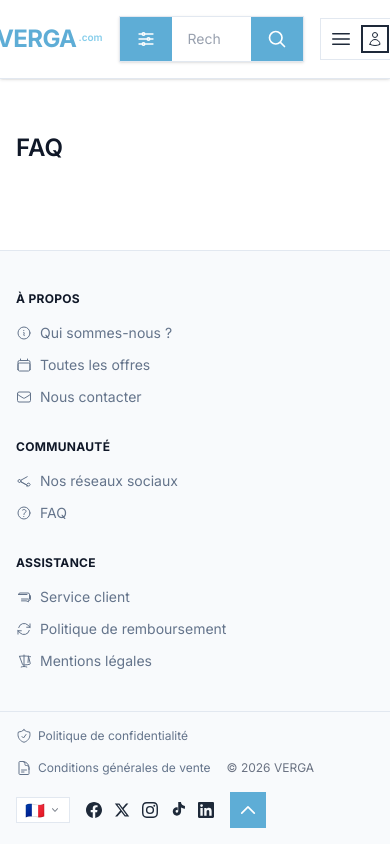
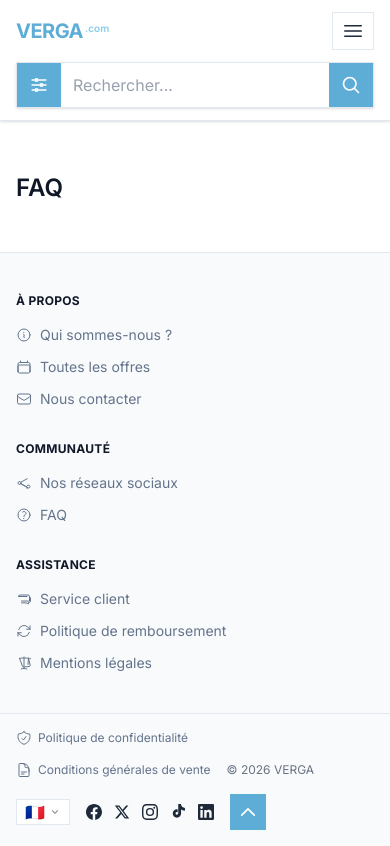
Before and after one commit to therrranceOLEMBE/VERGA, an Angular app: page /faq in a window 390 px wide. Built offline with nearby package versions, Linux system fonts and the light colour scheme.

Commit message:
amelioration du responsive

```diff
--- /dev/null
+++ b/src/app/components/header/header.css
@@ -0,0 +1,20 @@
+.site-header-search-input {
+  -webkit-appearance: none;
+  appearance: none;
+}
+
+.site-header-search-input::-webkit-search-cancel-button {
+  -webkit-appearance: none;
+}
+
+/* iOS : texte de saisie toujours visible */
+.site-header-search-input {
+  color: #111827;
+  caret-color: var(--color-verga-primary, #5eadd6);
+}
+
+@media (max-width: 767px) {
+  .site-header-logo {
+    min-width: 0;
+  }
+}
--- a/src/app/components/header/header.html
+++ b/src/app/components/header/header.html
@@ -1,43 +1,15 @@
-<header class="fixed top-0 left-0 right-0 z-50 bg-white font-sans shadow-sm">
+<header class="site-header fixed top-0 left-0 right-0 z-50 bg-white font-sans shadow-sm">
  <div class="border-b border-verga-border bg-white">
  <div
- class="mx-auto flex max-w-[1400px] flex-wrap items-center gap-4 py-4 pl-1 pr-0 sm:pl-2 sm:pr-0 lg:gap-6 lg:pl-3 lg:pr-1"
+ class="site-header-inner mx-auto flex max-w-[1400px] flex-col gap-3 px-4 py-3 md:flex-row md:flex-wrap md:items-center md:gap-4 md:py-4 lg:gap-6"
  >
- <a routerLink="/accueil" class="-ml-2 shrink-0 leading-none sm:-ml-4 lg:-ml-6">
- <span class="text-2xl font-bold tracking-tight text-verga-primary sm:text-3xl">VERGA</span>
- <span class="ml-0.5 align-super text-[10px] font-semibold text-verga-primary-light">.com</span>
+ <div class="flex items-center justify-between gap-3 md:contents">
+ <a routerLink="/accueil" class="site-header-logo shrink-0 leading-none">
+ <span class="text-xl font-bold tracking-tight text-verga-primary sm:text-2xl md:text-3xl">VERGA</span>
+ <span class="ml-0.5 align-super text-[10px] font-semibold text-verga-primary-light sm:text-xs">.com</span>
  </a>
 
- <div class="flex min-w-0 flex-1 items-center justify-center">
- <div class="flex w-full max-w-2xl overflow-hidden border border-verga-border bg-white shadow-sm">
- <button
- type="button"
- class="flex shrink-0 items-center justify-center bg-verga-primary px-4 py-3 text-white hover:bg-verga-primary-dark"
- [attr.aria-label]="'aria.filters' | translate"
- (click)="openFilters($event)"
- >
- <svg xmlns="http://www.w3.org/2000/svg" fill="none" viewBox="0 0 24 24" stroke-width="2" stroke="currentColor" class="h-5 w-5">
- <path stroke-linecap="round" stroke-linejoin="round" d="M10.5 6h9.75M10.5 6a1.5 1.5 0 1 1-3 0m3 0a1.5 1.5 0 1 0-3 0M3.75 6H7.5m3 12h9.75m-9.75 0a1.5 1.5 0 0 1-3 0m3 0a1.5 1.5 0 0 0-3 0m-3.75 0H7.5m9-6h3.75m-3.75 0a1.5 1.5 0 0 1-3 0m3 0a1.5 1.5 0 0 0-3 0m-9.75 0h9.75" />
- </svg>
- </button>
- <input
- type="search"
- [placeholder]="'header.searchPlaceholder' | translate"
- class="min-w-0 flex-1 border-0 px-4 py-3 text-sm text-gray-900 outline-none placeholder:text-gray-400"
- />
- <button
- type="button"
- class="flex shrink-0 items-center justify-center bg-verga-primary px-4 py-3 text-white hover:bg-verga-primary-dark"
- [attr.aria-label]="'aria.search' | translate"
- >
- <svg xmlns="http://www.w3.org/2000/svg" fill="none" viewBox="0 0 24 24" stroke-width="2" stroke="currentColor" class="h-5 w-5">
- <path stroke-linecap="round" stroke-linejoin="round" d="m21 21-5.197-5.197m0 0A7.5 7.5 0 1 0 5.196 5.196a7.5 7.5 0 0 0 10.607 10.607Z" />
- </svg>
- </button>
- </div>
- </div>
-
- <div class="-mr-2 flex shrink-0 flex-wrap items-center gap-3 sm:-mr-5 lg:-mr-7 lg:gap-4">
+ <div class="flex shrink-0 flex-wrap items-center gap-2 sm:gap-3 md:ml-auto">
  <a
  routerLink="/connexion"
  class="hidden bg-verga-primary px-5 py-2.5 text-sm font-medium text-white transition hover:bg-verga-primary-dark sm:inline-block"
@@ -45,7 +17,7 @@
  {{ 'header.publishOffer' | translate }}
  </a>
 
- <div class="flex items-center gap-4 text-gray-800">
+ <div class="flex items-center gap-3 text-gray-800 sm:gap-4">
  <div class="hidden items-center gap-4 md:flex">
  <a routerLink="/connexion" [attr.aria-label]="'aria.notifications' | translate" class="hover:text-verga-primary">
  <svg xmlns="http://www.w3.org/2000/svg" fill="none" viewBox="0 0 24 24" stroke-width="1.5" stroke="currentColor" class="h-6 w-6">
@@ -71,7 +43,7 @@
  <svg xmlns="http://www.w3.org/2000/svg" fill="none" viewBox="0 0 24 24" stroke-width="1.5" stroke="currentColor" class="h-6 w-6 text-gray-800">
  <path stroke-linecap="round" stroke-linejoin="round" d="M3.75 6.75h16.5M3.75 12h16.5m-16.5 5.25h16.5" />
  </svg>
- <span class="flex h-7 w-7 items-center justify-center border-2 border-gray-800">
+ <span class="hidden h-7 w-7 items-center justify-center border-2 border-gray-800 sm:flex">
  <svg xmlns="http://www.w3.org/2000/svg" fill="none" viewBox="0 0 24 24" stroke-width="1.5" stroke="currentColor" class="h-4 w-4 text-gray-800">
  <path stroke-linecap="round" stroke-linejoin="round" d="M15.75 6a3.75 3.75 0 1 1-7.5 0 3.75 3.75 0 0 1 7.5 0ZM4.501 20.118a7.5 7.5 0 0 1 14.998 0A17.933 17.933 0 0 1 12 21.75c-2.676 0-5.216-.584-7.499-1.632Z" />
  </svg>
@@ -98,6 +70,37 @@
  </div>
  </div>
  </div>
+
+ <div class="site-header-search w-full min-w-0 md:flex md:flex-1 md:justify-center">
+ <div class="site-header-search-bar flex w-full max-w-2xl overflow-hidden border border-verga-border bg-white shadow-sm md:mx-auto">
+ <button
+ type="button"
+ class="flex shrink-0 items-center justify-center bg-verga-primary px-3 py-2.5 text-white hover:bg-verga-primary-dark md:px-4 md:py-3"
+ [attr.aria-label]="'aria.filters' | translate"
+ (click)="openFilters($event)"
+ >
+ <svg xmlns="http://www.w3.org/2000/svg" fill="none" viewBox="0 0 24 24" stroke-width="2" stroke="currentColor" class="h-5 w-5">
+ <path stroke-linecap="round" stroke-linejoin="round" d="M10.5 6h9.75M10.5 6a1.5 1.5 0 1 1-3 0m3 0a1.5 1.5 0 1 0-3 0M3.75 6H7.5m3 12h9.75m-9.75 0a1.5 1.5 0 0 1-3 0m3 0a1.5 1.5 0 0 0-3 0m-3.75 0H7.5m9-6h3.75m-3.75 0a1.5 1.5 0 0 1-3 0m3 0a1.5 1.5 0 0 0-3 0m-9.75 0h9.75" />
+ </svg>
+ </button>
+ <input
+ type="search"
+ [placeholder]="'header.searchPlaceholder' | translate"
+ class="site-header-search-input min-w-0 flex-1 border-0 bg-white px-3 py-2.5 text-base text-gray-900 outline-none placeholder:text-gray-400 md:px-4 md:py-3 md:text-sm"
+ autocomplete="off"
+ />
+ <button
+ type="button"
+ class="flex shrink-0 items-center justify-center bg-verga-primary px-3 py-2.5 text-white hover:bg-verga-primary-dark md:px-4 md:py-3"
+ [attr.aria-label]="'aria.search' | translate"
+ >
+ <svg xmlns="http://www.w3.org/2000/svg" fill="none" viewBox="0 0 24 24" stroke-width="2" stroke="currentColor" class="h-5 w-5">
+ <path stroke-linecap="round" stroke-linejoin="round" d="m21 21-5.197-5.197m0 0A7.5 7.5 0 1 0 5.196 5.196a7.5 7.5 0 0 0 10.607 10.607Z" />
+ </svg>
+ </button>
+ </div>
+ </div>
+ </div>
  </div>
 </header>
 
--- a/src/app/components/header/header.ts
+++ b/src/app/components/header/header.ts
@@ -12,6 +12,7 @@ interface MenuLink {
   selector: 'app-header',
   imports: [RouterLink, FiltersModal, TranslatePipe],
   templateUrl: './header.html',
+  styleUrl: './header.css',
 })
 export class Header {
   protected readonly menuOpen = signal(false);
--- a/src/app/pages/backoffice-layout/backoffice-layout.html
+++ b/src/app/pages/backoffice-layout/backoffice-layout.html
@@ -23,9 +23,9 @@
  <path stroke-linecap="round" stroke-linejoin="round" d="M3.75 6.75h16.5M3.75 12h16.5m-16.5 5.25h16.5" />
  </svg>
  </button>
- <a routerLink="/accueil" class="inline-flex min-w-0 items-baseline leading-none">
- <span class="truncate text-lg font-bold tracking-tight text-verga-primary">VERGA</span>
- <span class="ml-0.5 text-xs font-semibold text-verga-primary-light">.com</span>
+ <a routerLink="/accueil" class="inline-flex min-w-0 flex-1 items-baseline leading-none">
+ <span class="text-lg font-bold tracking-tight text-verga-primary">VERGA</span>
+ <span class="ml-0.5 shrink-0 text-xs font-semibold text-verga-primary-light">.com</span>
  </a>
  </header>
 
--- a/src/app/pages/client-backoffice-layout/client-backoffice-layout.html
+++ b/src/app/pages/client-backoffice-layout/client-backoffice-layout.html
@@ -23,9 +23,9 @@
  <path stroke-linecap="round" stroke-linejoin="round" d="M3.75 6.75h16.5M3.75 12h16.5m-16.5 5.25h16.5" />
  </svg>
  </button>
- <a routerLink="/accueil" class="inline-flex min-w-0 items-baseline leading-none">
- <span class="truncate text-lg font-bold tracking-tight text-verga-primary">VERGA</span>
- <span class="ml-0.5 text-xs font-semibold text-verga-primary-light">.com</span>
+ <a routerLink="/accueil" class="inline-flex min-w-0 flex-1 items-baseline leading-none">
+ <span class="text-lg font-bold tracking-tight text-verga-primary">VERGA</span>
+ <span class="ml-0.5 shrink-0 text-xs font-semibold text-verga-primary-light">.com</span>
  </a>
  </header>
 
--- a/src/styles.css
+++ b/src/styles.css
@@ -77,10 +77,10 @@
   }
 
   .main-with-header {
-    padding-top: 5.25rem;
+    padding-top: 7.75rem;
   }
 
-  @media (min-width: 640px) {
+  @media (min-width: 768px) {
     .main-with-header {
       padding-top: 5.5rem;
     }
```
